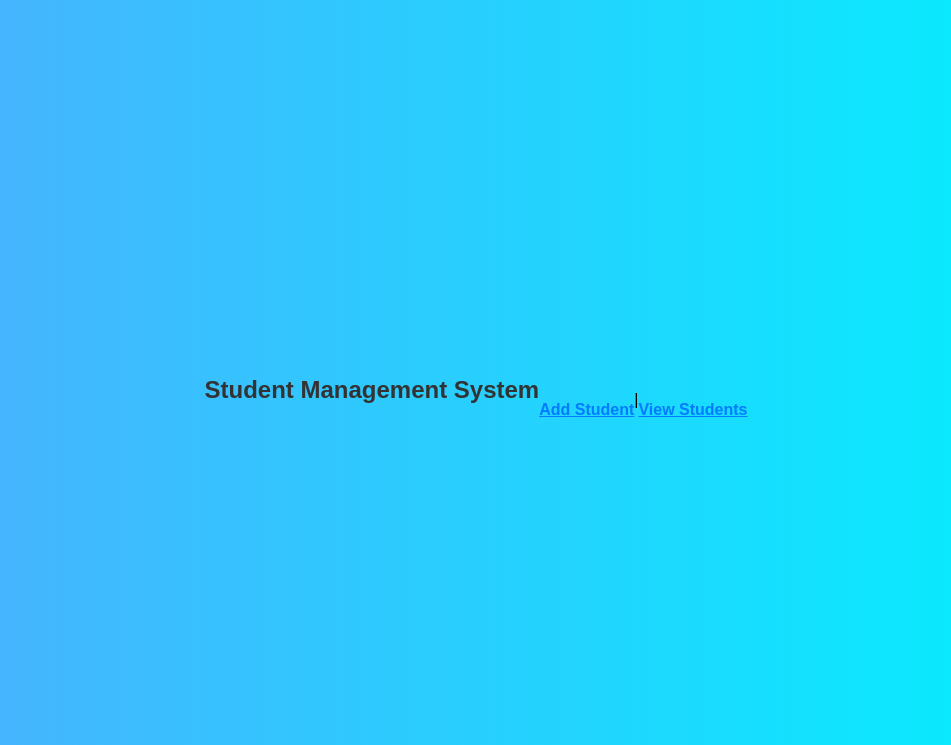
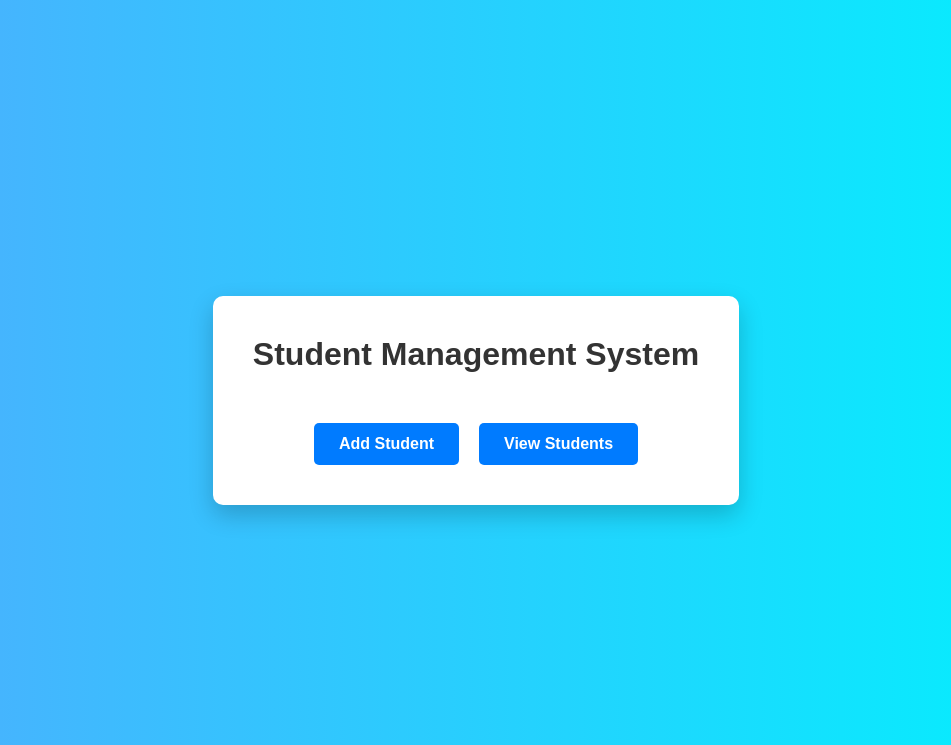
Before and after one commit to Arshiyahakeem/Student-Management-using-xampp, a PHP site: page /home.php in a window 1280 px wide. Shown: the top 745 px of the page, without its empty margins (164-1115 px from the left). Run offline with PHP 8.4, Linux system fonts and the light colour scheme.

Commit message:
Update home.php

```diff
--- a/home.php
+++ b/home.php
@@ -5,8 +5,14 @@
     <link rel="stylesheet" href="style.css">
 </head>
 <body>
-    <h2>Student Management System</h2>
-    <a href="add.php">Add Student</a> |
-    <a href="view.php">View Students</a>
+
+<div class="home-container">
+    <h1>Student Management System</h1>
+
+    <div class="menu">
+        <a href="add.php" class="btn">Add Student</a>
+        <a href="view.php" class="btn">View Students</a>
+    </div>
+</div>
 </body>
 </html>
```
